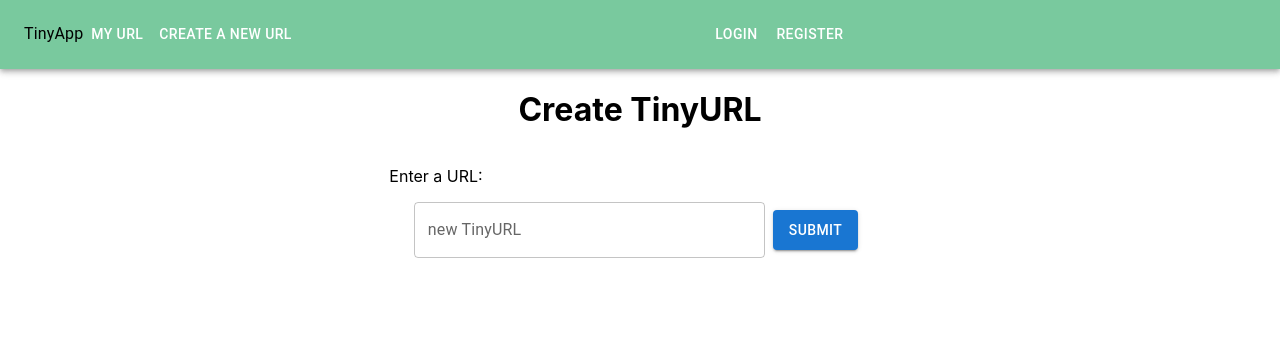
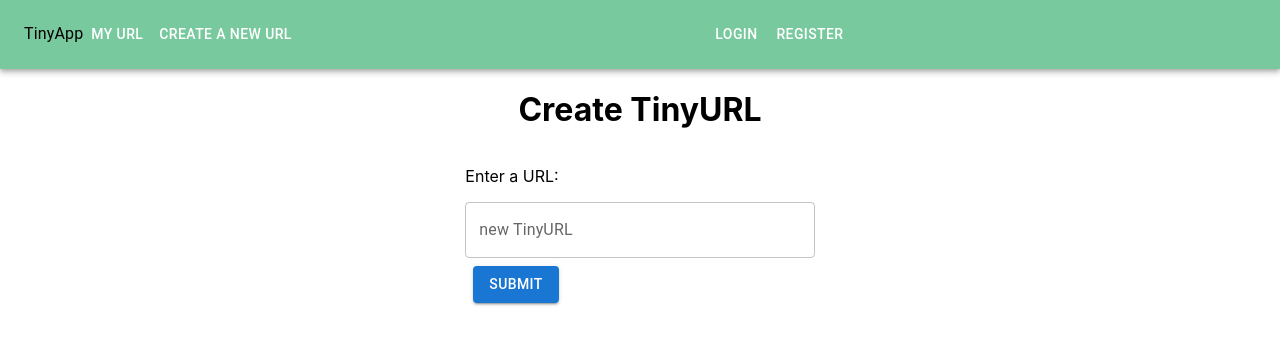
Before and after one commit to patriceandrea/tinyapp-2.0, a React (Create React App) app in the folder client/: page /newurls in a window 1280 px wide. Shown: the top 344 px of the page. Built offline with nearby package versions, Linux system fonts and the light colour scheme.

Commit message:
the create new tinyurl work

```diff
--- a/client/src/Components/TableData.tsx
+++ b/client/src/Components/TableData.tsx
@@ -76,7 +76,6 @@ const TableData: React.FunctionComponent<ITableDataProps> = (props) => {
             <StyledTableRow key={row.user_id}>
               <StyledTableCell component="th" scope="row">
                 {row.long_url}
-                Long
               </StyledTableCell>
               <StyledTableCell >{row.short_url}
               </StyledTableCell>
--- a/client/src/Components/Text.tsx
+++ b/client/src/Components/Text.tsx
@@ -14,7 +14,7 @@ export default function Text() {
           maxWidth: '70%',
         }}
       >
-        <TextField fullWidth label="new TinyURL" id="fullWidth" />
+
 
       </Box>
       <Button variant="contained" sx={{ m: 1 }}>Submit</Button>
--- a/client/src/pages/NewUrls.tsx
+++ b/client/src/pages/NewUrls.tsx
@@ -3,24 +3,38 @@ import Header from "../Components/Header";
 import Text from "../Components/Text";
 import "../stylesheet/Text.css";
 import { useNavigate } from "react-router-dom";
-
+import axios from "axios";
+import { useState } from "react";
+import Button from '@mui/material/Button';
+import TextField from '@mui/material/TextField';
 export interface INewUrlsProps { }
 
-const NewUrls: React.FunctionComponent<INewUrlsProps> = (props) => {
+
+const NewUrls: React.FunctionComponent<INewUrlsProps> = (props: any) => {
+  const { user } = props;
 
   let navigate = useNavigate();
 
-  // make a url generator function
-  function generateRandomString() {
-    return Math.floor((1 + Math.random()) * 0x1000000).toString(16).substring(1);
-  };
+  const [longUrl, setLongUrl] = React.useState<any | null>(null);
+  const [error, setError] = React.useState<any | null>(null);
 
 
-  // create request for
-  // make a handle submit function
+  const url = 'http://localhost:8001/urls/add';
+
+  const handleSubmit = (e: any) => {
+
+    axios.post(url, { user, longUrl }, { withCredentials: true })
+      .then((data) => {
+        // console.log(user);
+        // setLongUrl(data)
+        navigate("/myurls");
+
+      })
+      .catch((e) => console.log(e))
+
+  }
 
 
-  // add a form and handle dubmit
 
 
   return (
@@ -28,10 +42,14 @@ const NewUrls: React.FunctionComponent<INewUrlsProps> = (props) => {
       <Header />
       <h1>Create TinyURL</h1>
       <div className="text-field">
-        <form>
+        <form onSubmit={(e) => { handleSubmit(e) }}>
           <p>Enter a URL:</p>
-          <Text />
+          <TextField fullWidth label="new TinyURL" id="fullWidth" onChange={(e) => { setLongUrl(e.target.value) }} />
+          {/* <Text /> */}
+          <Button variant="contained" sx={{ m: 1 }} type="submit">Submit</Button>
+          {error}
         </form>
+
       </div>
     </div >
   )
```
Also changed, not shown: 2 other files (tests, documents, lock files or other folders).
